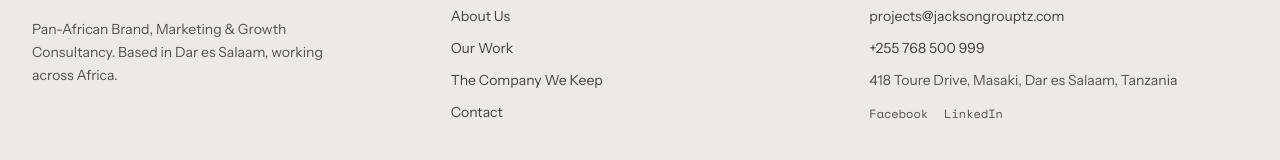
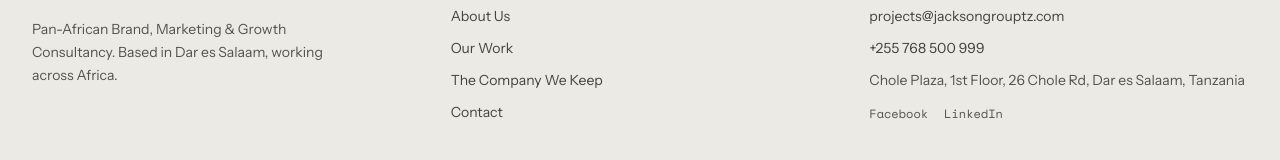
Before and after one commit to mxsafiri/JG-, a Next.js app: page / in a window 1280 px wide. Shown: the part 4317-4477 px from the top of the page. Built offline with nearby package versions, Linux system fonts and the light colour scheme.

Commit message:
Update office address to Chole Plaza, 26 Chole Rd (confirmed by client)
Co-Authored-By: Claude Fable 5 <noreply@anthropic.com>
Claude-Session: https://claude.ai/code/session_01Jsjj6iMPfMoH3a1jo7R6K7

```diff
--- a/src/data/site.ts
+++ b/src/data/site.ts
@@ -10,7 +10,7 @@ export const site = {
   url: "https://jacksongrouptz.com",
   email: "projects@jacksongrouptz.com",
   phone: "+255 768 500 999",
-  address: "418 Toure Drive, Masaki, Dar es Salaam, Tanzania",
+  address: "Chole Plaza, 1st Floor, 26 Chole Rd, Dar es Salaam, Tanzania",
   social: {
     facebook: "https://www.facebook.com/jacksongrouptz/",
     linkedin: "https://tz.linkedin.com/company/jackson-group-tz-",
```
Also changed, not shown: 1 other file (tests, documents, lock files or other folders).
